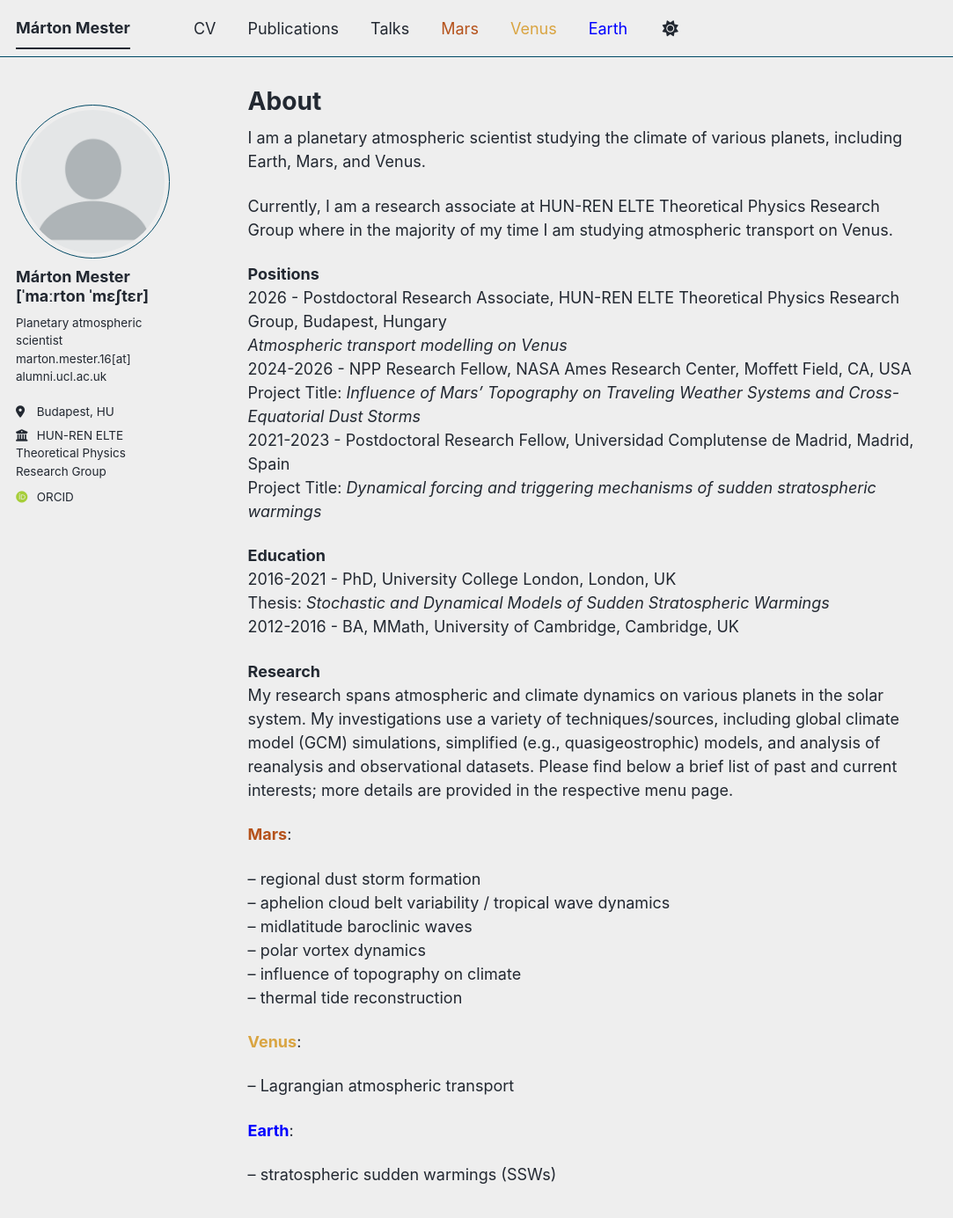
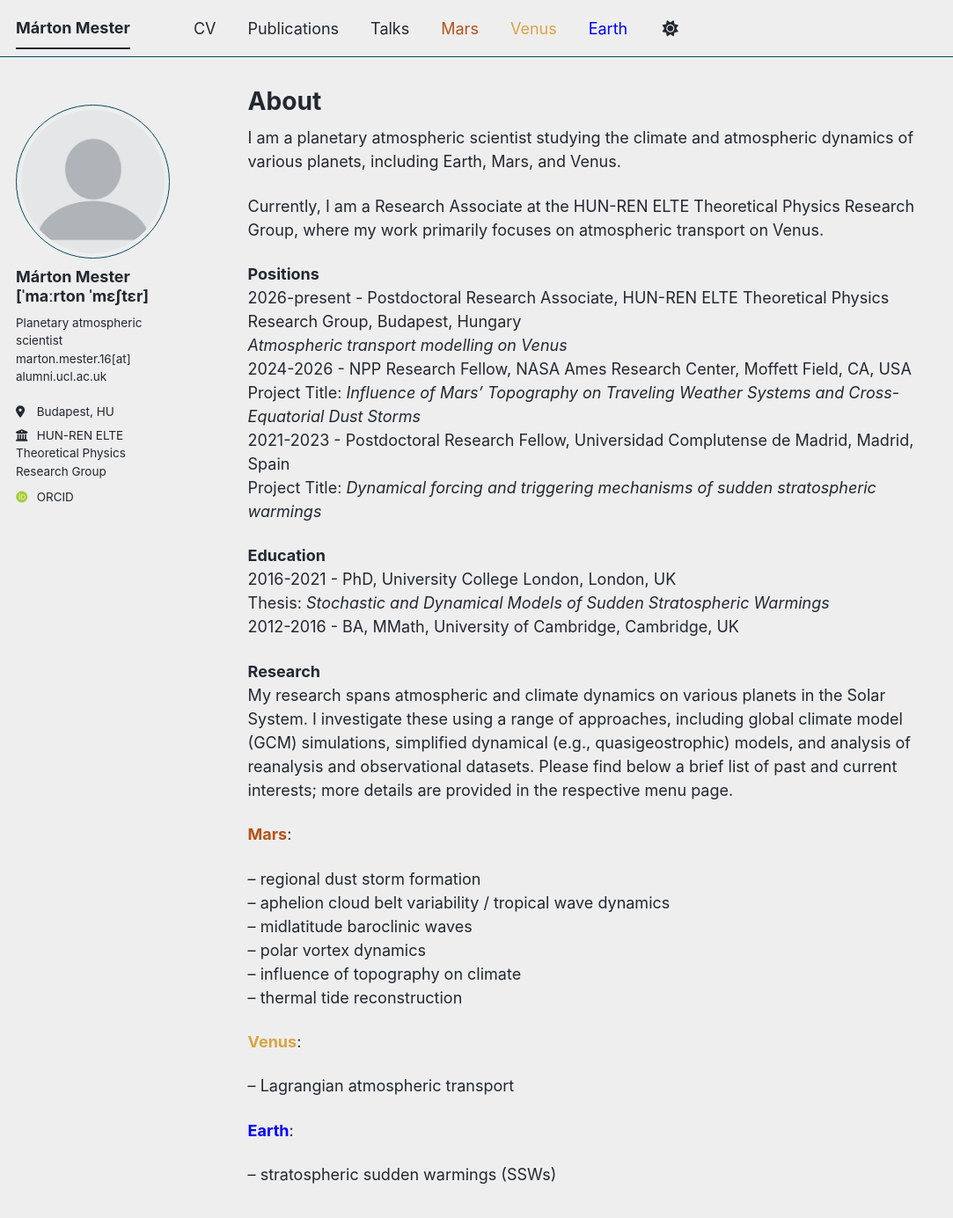
Before and after one commit to thengc6369/thengc6369.github.io, a Jekyll site: the page built from _pages/about.md, in a window 1280 px wide and 1400 px high. Shown: the top 1385 px of the window at 88% size, without its empty margins (0-1083 px from the left). Built offline with Jekyll 4.4.1, drawn with Linux system fonts in a browser that asks for light colours; some web fonts are replaced; a script bundle is joined from its source files by our own code; library files that are not in the unit come from our copies.

Commit message:
Update about.md

```diff
--- a/_pages/about.md
+++ b/_pages/about.md
@@ -4,12 +4,12 @@ title: "About"
 author_profile: true
 ---
 
-I am a planetary atmospheric scientist studying the climate of various planets, including Earth, Mars, and Venus.
+I am a planetary atmospheric scientist studying the climate and atmospheric dynamics of various planets, including Earth, Mars, and Venus.
 
-Currently, I am a research associate at HUN-REN ELTE Theoretical Physics Research Group where in the majority of my time I am studying atmospheric transport on Venus.
+Currently, I am a Research Associate at the HUN-REN ELTE Theoretical Physics Research Group, where my work primarily focuses on atmospheric transport on Venus.
 
 <b>Positions</b> <br>
-2026 - Postdoctoral Research Associate, HUN-REN ELTE Theoretical Physics Research Group, Budapest, Hungary <br>
+2026-present - Postdoctoral Research Associate, HUN-REN ELTE Theoretical Physics Research Group, Budapest, Hungary <br>
 <i> Atmospheric transport modelling on Venus </i> <br>
 2024-2026 - NPP Research Fellow, NASA Ames Research Center, Moffett Field, CA, USA <br>
 Project Title: <i> Influence of Mars' Topography on Traveling Weather Systems and Cross-Equatorial Dust Storms </i> <br>
@@ -22,7 +22,7 @@ Thesis: <i> Stochastic and Dynamical Models of Sudden Stratospheric Warmings </i
 2012-2016 - BA, MMath, University of Cambridge, Cambridge, UK <br>
 
 <b>Research</b> <br>
-My research spans atmospheric and climate dynamics on various planets in the solar system. My investigations use a variety of techniques/sources, including global climate model (GCM) simulations, simplified (e.g., quasigeostrophic) models, and analysis of reanalysis and observational datasets. Please find below a brief list of past and current interests; more details are provided in the respective menu page.
+My research spans atmospheric and climate dynamics on various planets in the Solar System. I investigate these using a range of approaches, including global climate model (GCM) simulations, simplified dynamical (e.g., quasigeostrophic) models, and analysis of reanalysis and observational datasets. Please find below a brief list of past and current interests; more details are provided in the respective menu page.
 
 <span style="color: #b5521b;"> <b> Mars</b></span>: <br>
 
```
